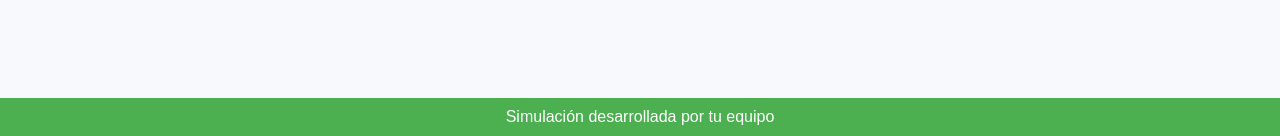
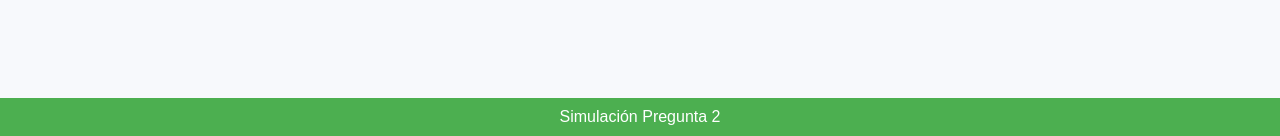
Before and after one commit to fabrizioca2/ACS2024-1_GRUPO_06, a Flask app: page / in a window 1280 px wide. Shown: the part 664-800 px from the top of the page. Run offline with Flask 3, Linux system fonts and the light colour scheme; some libraries are stand-ins or nearby versions.

Commit message:
update servidor web
actualizacion

```diff
--- a/ServidorWeb/templates/index.html
+++ b/ServidorWeb/templates/index.html
@@ -36,7 +36,7 @@
         </div>
     </main>
     <footer>
-        <p>Simulación desarrollada por tu equipo</p>
+        <p>Simulación Pregunta 2</p>
     </footer>
     <script>
         // Actualizar los valores mostrados al mover los sliders
```
